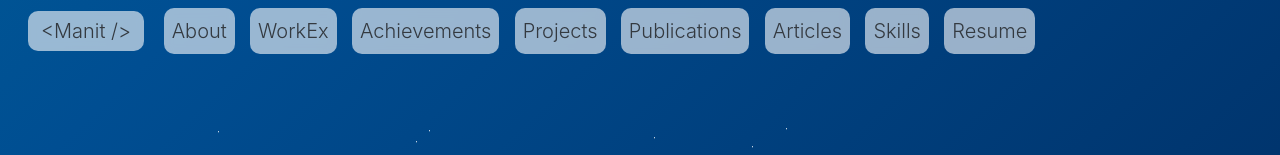
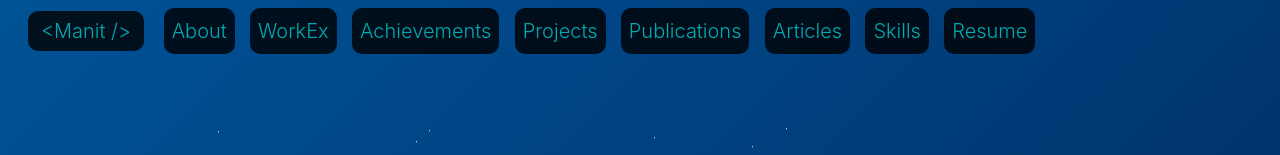
Before and after one commit to manitbaser/v2, a React (Create React App) app: page / in a window 1280 px wide. Shown: the top 155 px of the page. Built offline with nearby package versions, Linux system fonts and the light colour scheme; no server answers.

Commit message:
Updated NavBar theme to black

```diff
--- a/src/components/Navbar.jsx
+++ b/src/components/Navbar.jsx
@@ -14,7 +14,7 @@ const Navigation = React.forwardRef((props, ref) => {
       className="fixed-top"
       expand="lg"
     >
-      <Navbar.Brand className={`nav-link lead navbarbuttons text-dark text-secondary`} href={process.env.PUBLIC_URL + "/#home"}>
+      <Navbar.Brand className={`nav-link lead navbarbuttons`} style={{color: '#02aab0'}} href={process.env.PUBLIC_URL + "/#home"}>
       {`<${mainBody.firstName} />`}
       </Navbar.Brand>
       <Navbar.Toggle aria-controls="basic-navbar-nav" className="toggler" />
@@ -22,7 +22,7 @@ const Navigation = React.forwardRef((props, ref) => {
         <Nav className="mr-md-auto">
           {about.show && (
             <Nav.Link
-              className={`nav-link lead navbarbuttons text-dark text-secondary`}
+              className={`nav-link lead navbarbuttons`} style={{color: '#02aab0'}}
               href={process.env.PUBLIC_URL + "/#aboutme"}
             >
             <center>
@@ -32,7 +32,7 @@ const Navigation = React.forwardRef((props, ref) => {
           )}
           {workEx.show && (
             <Nav.Link
-              className={`nav-link lead navbarbuttons text-dark text-secondary`}
+              className={`nav-link lead navbarbuttons`} style={{color: '#02aab0'}}
               href={process.env.PUBLIC_URL + "/#workex"}
             >
             <center>
@@ -42,7 +42,7 @@ const Navigation = React.forwardRef((props, ref) => {
           )}
           {achievements.show && (
             <Nav.Link
-              className={`nav-link lead navbarbuttons text-dark text-secondary`}
+              className={`nav-link lead navbarbuttons`} style={{color: '#02aab0'}}
               href={process.env.PUBLIC_URL + "/#achievements"}
             >
             <center>
@@ -52,7 +52,7 @@ const Navigation = React.forwardRef((props, ref) => {
           )}
           {repos.show && (
             <Nav.Link
-              className={`nav-link lead navbarbuttons text-dark text-secondary`}
+              className={`nav-link lead navbarbuttons`} style={{color: '#02aab0'}}
               href={process.env.PUBLIC_URL + "/#projects"}
             >
             <center>
@@ -62,7 +62,7 @@ const Navigation = React.forwardRef((props, ref) => {
           )}
           {publications.show && (
             <Nav.Link
-              className={`nav-link lead navbarbuttons text-dark text-secondary`}
+              className={`nav-link lead navbarbuttons`} style={{color: '#02aab0'}}
               href={process.env.PUBLIC_URL + "/#publications"}
             >
             <center>
@@ -72,7 +72,7 @@ const Navigation = React.forwardRef((props, ref) => {
           )}
           {articles.show && (
             <Nav.Link
-              className={`nav-link lead navbarbuttons text-dark text-secondary`}
+              className={`nav-link lead navbarbuttons`} style={{color: '#02aab0'}}
               href={process.env.PUBLIC_URL + "/#articles"}
             >
             <center>
@@ -82,7 +82,7 @@ const Navigation = React.forwardRef((props, ref) => {
           )}
           {skills.show && (
             <Nav.Link
-            className={`nav-link lead navbarbuttons text-dark text-secondary`}
+            className={`nav-link lead navbarbuttons`} style={{color: '#02aab0'}}
               href={process.env.PUBLIC_URL + "/#skills"}
             >
             <center>
@@ -91,7 +91,7 @@ const Navigation = React.forwardRef((props, ref) => {
             </Nav.Link>
           )}
           <Nav.Link
-            className={`nav-link lead navbarbuttons text-dark text-secondary`}
+            className={`nav-link lead navbarbuttons`} style={{color: '#02aab0'}}
             href={about.resume}
             target="_blank"
             rel="noreferrer noopener"
--- a/src/scss/_index.scss
+++ b/src/scss/_index.scss
@@ -135,13 +135,13 @@ code {
   //   transition: transform 0.1s, box-shadow 0.1s;
   // }
   transform-style: preserve-3d;
-  perspective: 500px;
+  // perspective: 500px;
   box-shadow: 0 15px 35px rgba(0, 0, 0, 0.5);
   border-radius: 15px;
   // background: rgba(255, 255, 255, 0.1);
   background: -webkit-linear-gradient(120deg, rgba(255, 255, 255, 0.05), rgba(255, 255, 255, 0.12), rgba(255, 255, 255, 0.05));
   backdrop-filter: blur(10px);
-  transition: transform 1s;
+  // transition: transform 1s;
   // &:hover {
   //   transform: translateY(-2px);
   // }
@@ -185,7 +185,7 @@ code {
 }
 
 .navbarbuttons {
-  background: rgba( 255, 255, 255, 0.6 );
+  background: rgba(0, 0, 0, 0.8);
   // box-shadow: 0 2px 2px 0 rgba(6, 8, 29, 0.2);
   backdrop-filter: blur( 4px );
   -webkit-backdrop-filter: blur( 4px );
```
Also changed, not shown: 1 other file (tests, documents, lock files or other folders).
